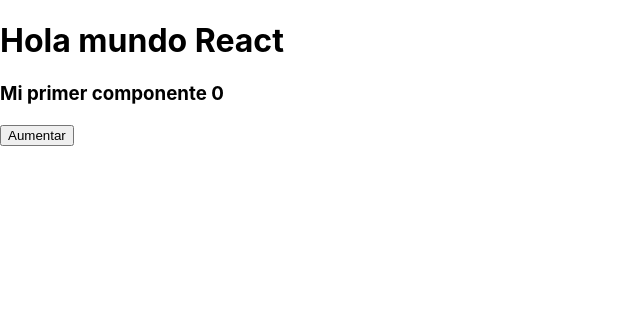
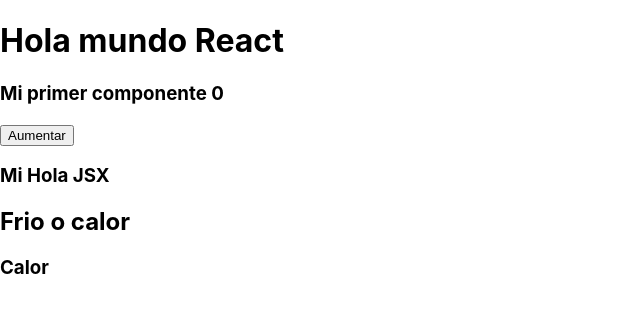
Before and after one commit to vctrtello1/React, a React (Create React App) app: page / in a window 1280 px wide. Shown: the top 312 px of the page, without its empty margins (0-640 px from the left). Built offline with nearby package versions, Linux system fonts and the light colour scheme.

Commit message:
componente con condicional para temperatura.js

```diff
--- a/src/App.js
+++ b/src/App.js
@@ -1,10 +1,14 @@
 import Contador from './components/contador'
+import Jsx from './components/jsx'
+import TemperaturaJsx from './components/temperatura'
 
 function App() {
   return (
     <div className="App">
       <h1>Hola mundo React</h1>
       <Contador />
+      <Jsx />
+      <TemperaturaJsx />
     </div>
   );
 }
--- /dev/null
+++ b/src/components/jsx.js
@@ -0,0 +1,15 @@
+import {Fragment } from 'react';
+
+const Jsx = () => {
+
+    const Saludo = 'Hola JSX'
+
+    return (
+        <Fragment>
+            <h3>Mi {Saludo}</h3>
+        </Fragment>
+
+    );
+}
+
+export default Jsx;
--- /dev/null
+++ b/src/components/temperatura.js
@@ -0,0 +1,20 @@
+import { Fragment } from 'react';
+
+const TemperaturaJsx = () => {
+
+    const Temperatura = 21
+
+    return (
+        <Fragment>
+            <h2>Frio o calor</h2>
+            <h3>
+                {
+                    Temperatura > 20 ? 'Calor' : 'Frio'
+                }
+                </h3>
+        </Fragment>
+
+    );
+}
+
+export default TemperaturaJsx;
```
Also changed, not shown: 1 other file (tests, documents, lock files or other folders).
